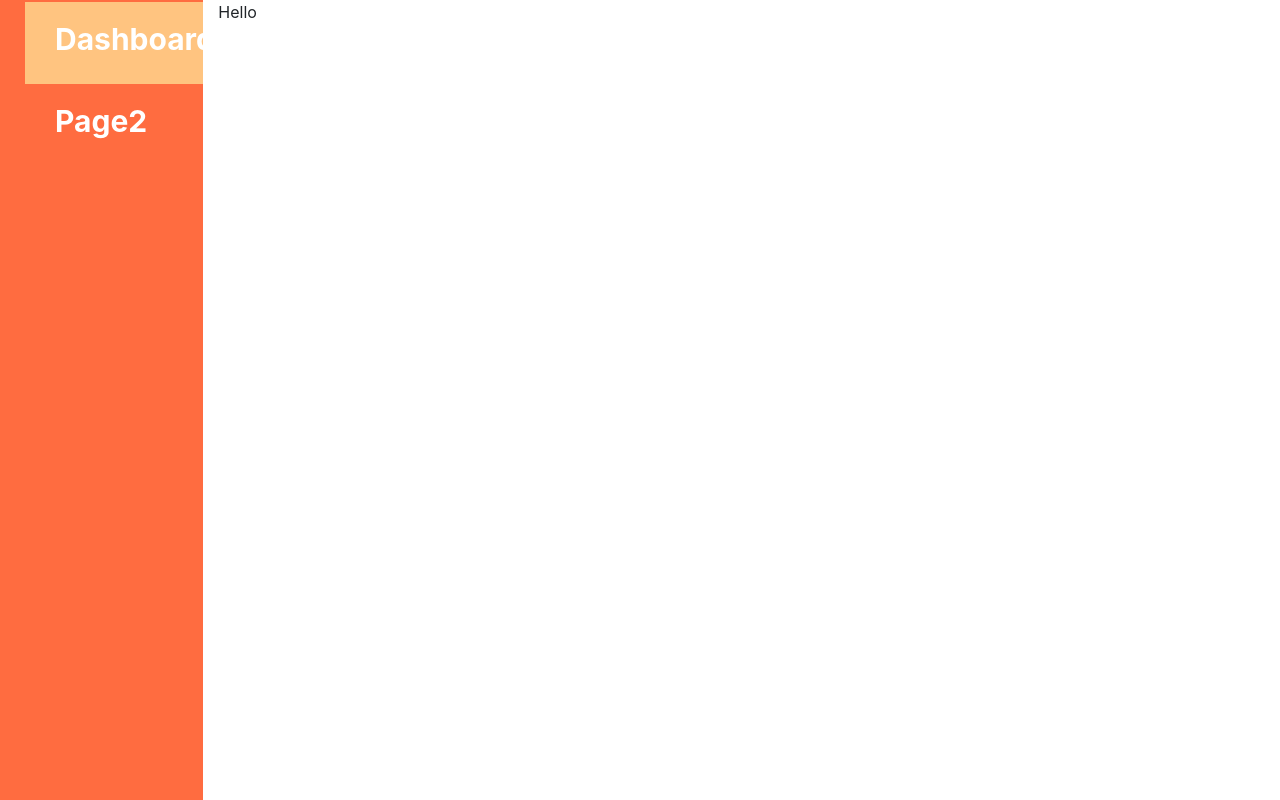
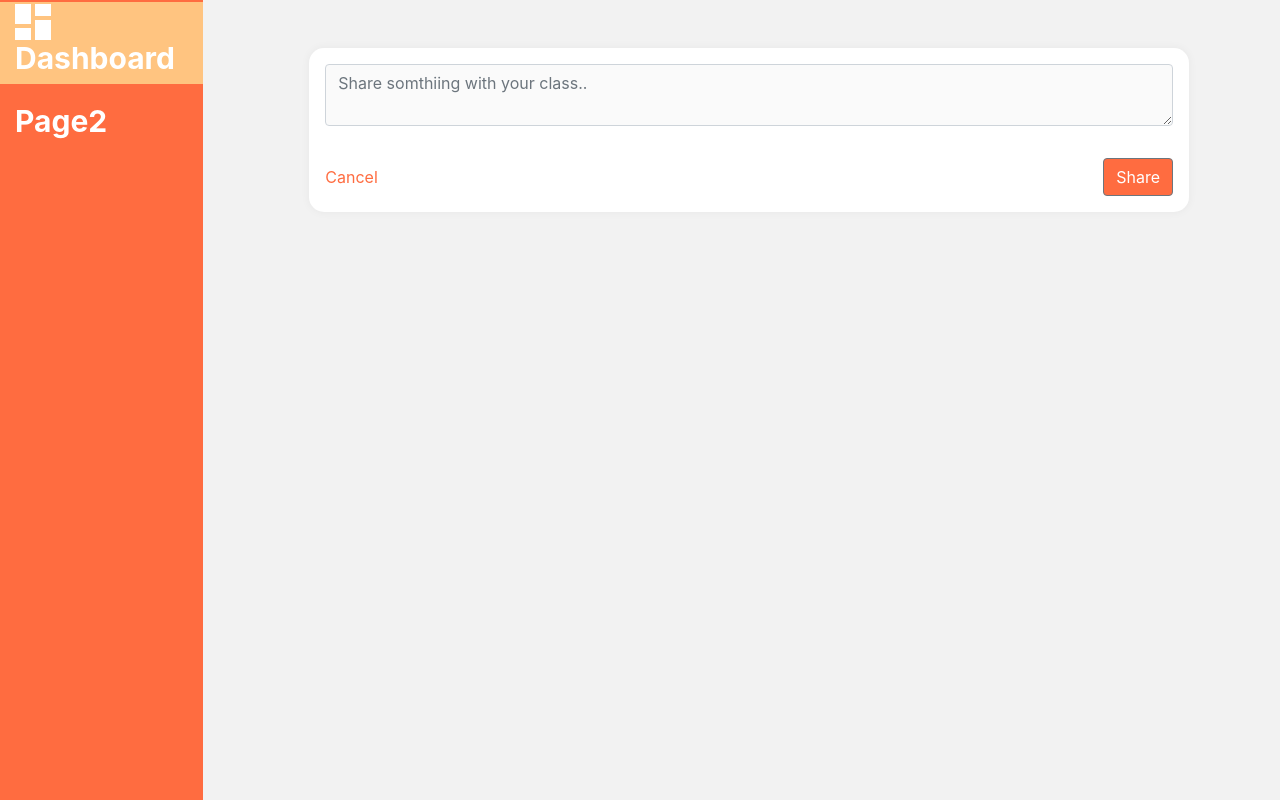
Before and after one commit to amohapatra123/Agricole-Web, a React (Create React App) app: page /page2 in a window 1280 px wide. Shown: the top 800 px of the page. Built offline with nearby package versions, Linux system fonts and the light colour scheme.

Commit message:
page 2 completed

```diff
--- a/src/App.js
+++ b/src/App.js
@@ -6,6 +6,7 @@ import { routes } from "./routes/routes";
 import { Row, Col } from "reactstrap";
 import { Link } from "react-router-dom";
 import { NoteProvider } from "./context/noteContext";
+import { ShareProvider } from "./context/shareContext";
 function App() {
   const routcomponent = routes.map(({ path, component, id }) => (
     <Route exact path={path} component={component} key={id} />
@@ -20,7 +21,23 @@ function App() {
                 <ul>
                   <Link to="/">
                     <li id="highlight">
-                      <h3>Dashboard</h3>
+                      <h3>
+                        <svg
+                          width="36"
+                          height="36"
+                          viewBox="0 0 36 36"
+                          fill="none"
+                          xmlns="http://www.w3.org/2000/svg"
+                        >
+                          <path
+                            fill-rule="evenodd"
+                            clip-rule="evenodd"
+                            d="M20 12V0H36V12H20ZM36 36H20V16H36V36ZM0 36H16V24H0V36ZM16 20H0V0H16V20Z"
+                            fill="white"
+                          />
+                        </svg>
+                        Dashboard
+                      </h3>
                     </li>
                   </Link>
                   <Link to="/page2">
@@ -33,7 +50,9 @@ function App() {
             </Col>
             <Col>
               <Switch>
-                <NoteProvider>{routcomponent}</NoteProvider>
+                <ShareProvider>
+                  <NoteProvider>{routcomponent}</NoteProvider>
+                </ShareProvider>
               </Switch>
             </Col>
           </Row>
--- a/src/container/page2.js
+++ b/src/container/page2.js
@@ -1,5 +1,72 @@
-import React from "react";
+import React, { useState, useContext } from "react";
+import "../styles/page2.css";
+import { Row, Col, Input, Button } from "reactstrap";
+import { ShareContext } from "../context/shareContext";
+export default function Page2() {
+  const [post, setPost] = useState("");
+  const [id, setId] = useState(0);
+  const { State, newShare } = useContext(ShareContext);
 
-export default function page2() {
-  return <div>Hello</div>;
+  const addPost = () => {
+    let date = new Date();
+    let AmPm = date.getHours() >= 12 ? "PM" : "AM";
+    let object = {
+      id: id,
+      post: post,
+
+      time: `${date.getHours()}:${date.getMinutes()} ${AmPm}`,
+      name: "Unknown",
+    };
+
+    setId(id + 1);
+    setPost("");
+    newShare(object);
+  };
+
+  return (
+    <div>
+      <Row className="mt-5">
+        <Col md={{ size: 10, offset: 1 }}>
+          <div id="post">
+            <Input
+              id="input"
+              type="textarea"
+              name="post"
+              placeholder="Share somthiing with your class.."
+              aria-rowcount="6"
+              value={post}
+              onChange={(e) => setPost(e.target.value)}
+            />
+            <div id="buttons-area">
+              <div style={{ color: "#ff6c40", cursor: "pointer" }}>Cancel</div>
+              <div>
+                <Button id="button" onClick={addPost}>
+                  Share
+                </Button>
+              </div>
+            </div>
+          </div>
+        </Col>
+      </Row>
+      <Row className="mt-5 ml-5">
+        {State.share.length > 0
+          ? State.share.map((item) => {
+              return (
+                <Col
+                  md={{ size: 8, offset: 1 }}
+                  key={item.id}
+                  className="post mt-4"
+                >
+                  <h4>{item.name}</h4>
+                  <div id="time">
+                    <small>{item.time}</small>
+                  </div>
+                  <p>{item.post}</p>
+                </Col>
+              );
+            })
+          : null}
+      </Row>
+    </div>
+  );
 }
--- /dev/null
+++ b/src/context/shareContext.js
@@ -0,0 +1,23 @@
+import React, { Component, createContext } from "react";
+
+export const ShareContext = createContext();
+
+export class ShareProvider extends Component {
+  state = {
+    share: [],
+  };
+  newShare = (item) => {
+    this.setState({
+      share: [...this.state.share, item],
+    });
+  };
+
+  render() {
+    const newShare = this.newShare;
+    return (
+      <ShareContext.Provider value={{ State: this.state, newShare }}>
+        {this.props.children}
+      </ShareContext.Provider>
+    );
+  }
+}
--- /dev/null
+++ b/src/styles/page2.css
@@ -0,0 +1,38 @@
+* {
+  margin: 0;
+  padding: 0;
+}
+body {
+  background-color: #f2f2f2;
+  height: 100vh;
+}
+#post {
+  background-color: white;
+  padding: 1rem;
+  box-shadow: 0px 0px 10px rgba(0, 0, 0, 0.05);
+  border-radius: 15px;
+}
+#input {
+  background-color: #fafafa;
+}
+#buttons-area {
+  margin-top: 2rem;
+  display: flex;
+  justify-content: space-between;
+  align-items: center;
+}
+#button {
+  background-color: #ff6c40;
+}
+.post {
+  position: relative;
+  background-color: white;
+  border-radius: 15px;
+  padding: 1rem;
+}
+#time {
+  position: absolute;
+  top: 0;
+  right: 0;
+  padding: 1rem;
+}
```
Also changed, not shown: 1 other file (tests, documents, lock files or other folders).
